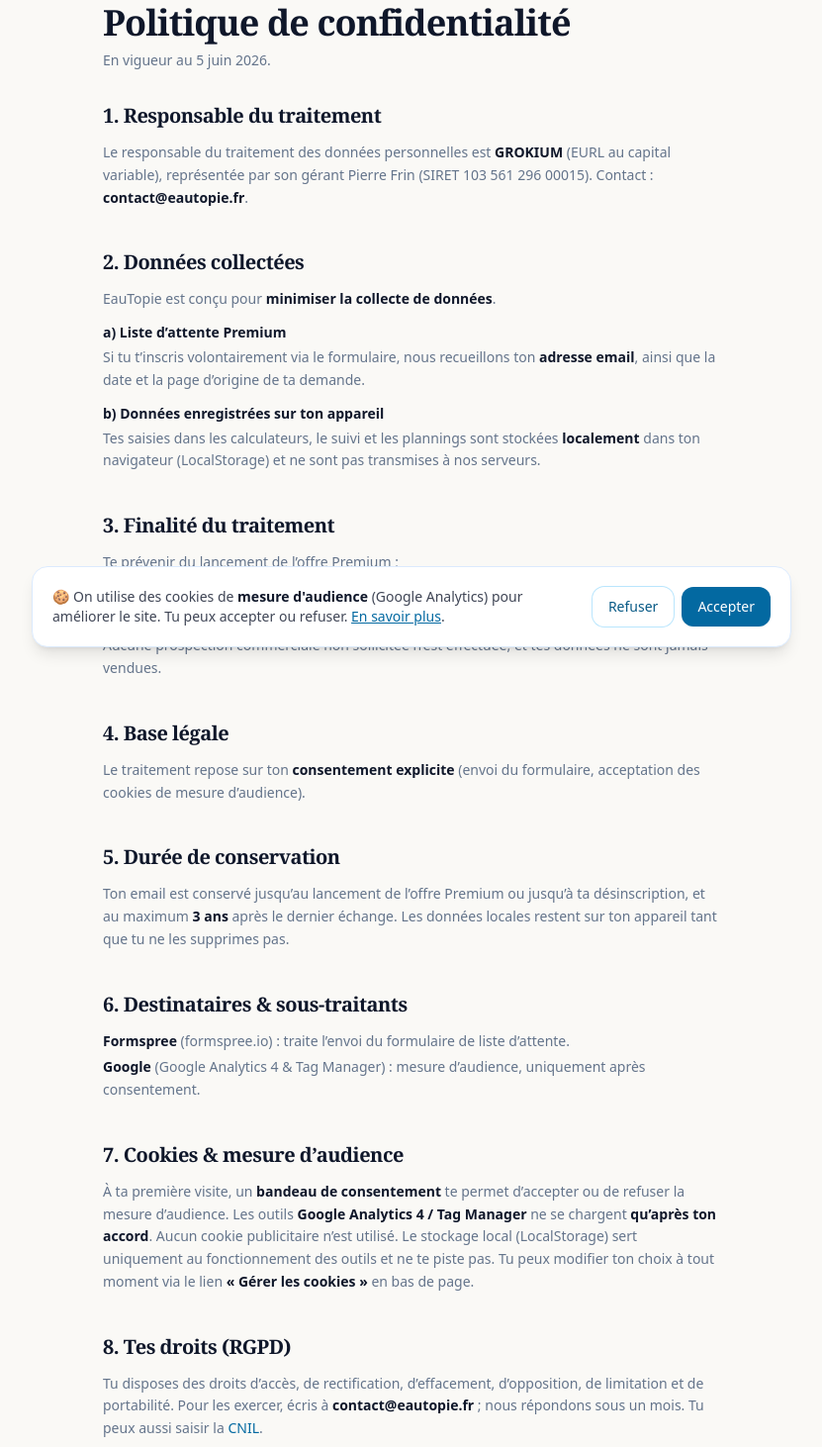
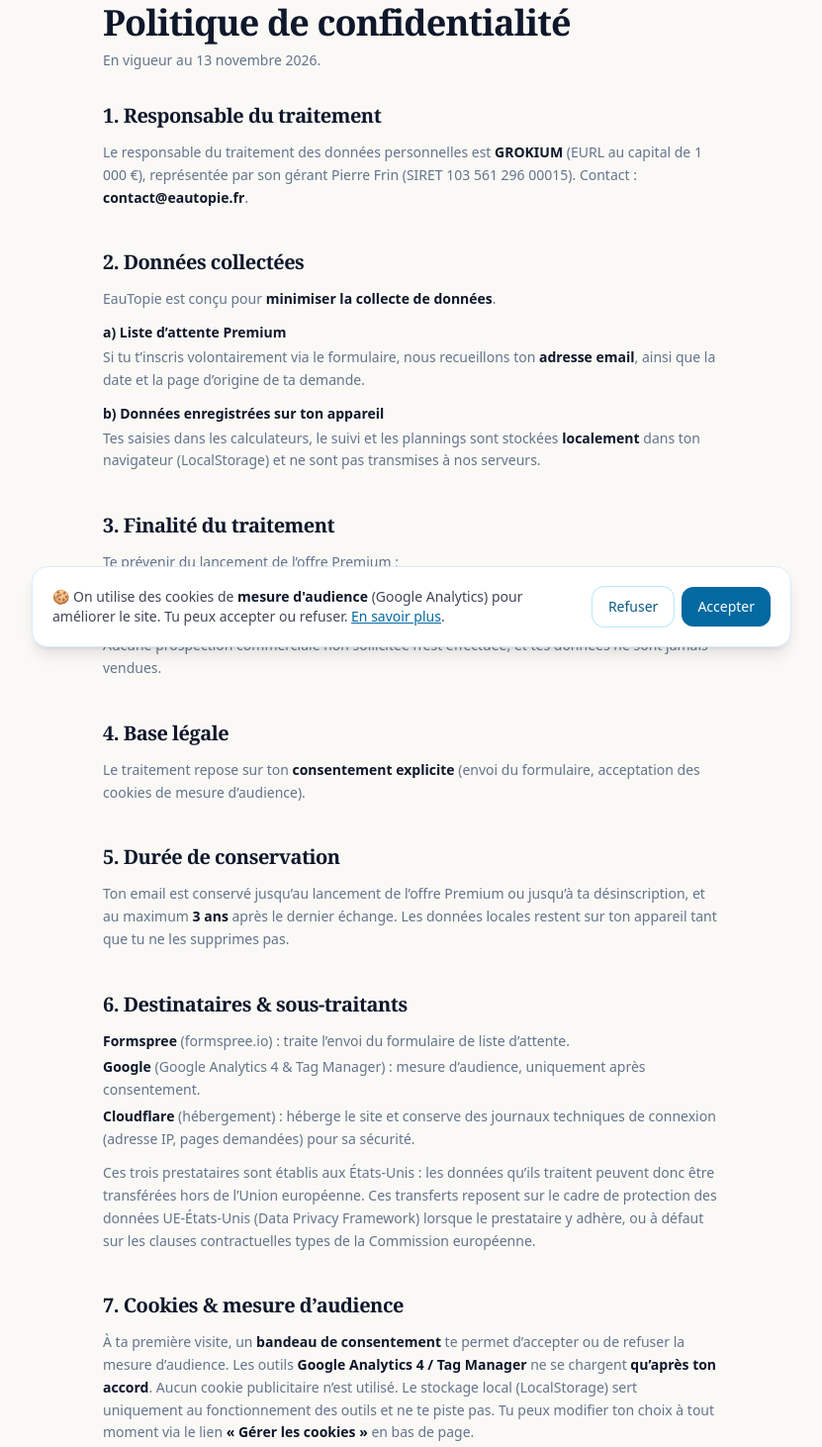
Before and after one commit to pierrefrinpro/eautopie, an Astro site: page /politique-confidentialite in a window 1280 px wide. Shown: the part 130-1592 px from the top of the page at 99% size, without its empty margins (224-1055 px from the left). Built offline with nearby package versions, Linux system fonts and the light colour scheme; Astro itself is replaced by a stand-in of ours.

Commit message:
Mentions legales alignees sur grokium.fr et transferts hors UE
Siege 14 rue Bausset Paris, RCS Paris, capital 1 000 EUR, TVA
FR78103561296. Politique de confidentialite : Cloudflare ajoute aux
sous-traitants, section transferts hors UE (DPF ou clauses types).

Co-Authored-By: Claude Opus 5.5 <noreply@anthropic.com>

```diff
--- a/src/pages/mentions-legales.astro
+++ b/src/pages/mentions-legales.astro
@@ -3,15 +3,16 @@ import BaseLayout from '../layouts/BaseLayout.astro';
 
 const societe = {
   raisonSociale: 'GROKIUM',
-  forme: 'EURL au capital variable',
+  forme: 'EURL au capital de 1 000 €',
   gerant: 'Pierre Frin',
-  siege: 'Bordeaux, Nouvelle-Aquitaine, France',
+  siege: '14 rue Bausset, 75015 Paris, France',
   siret: '103 561 296 00015',
   siren: '103 561 296',
-  rcs: 'R.C.S. Bordeaux 103 561 296',
+  rcs: 'R.C.S. Paris 103 561 296',
+  tva: 'FR78103561296',
   email: 'contact@eautopie.fr',
 };
-const majDate = '5 juin 2026';
+const majDate = '13 novembre 2026';
 ---
 
 <BaseLayout
@@ -44,6 +45,7 @@ const majDate = '5 juin 2026';
           <li>Siège social : {societe.siege}</li>
           <li>SIRET : {societe.siret}, SIREN : {societe.siren}</li>
           <li>{societe.rcs}</li>
+          <li>TVA intracommunautaire : {societe.tva}</li>
           <li>Contact : {societe.email}</li>
         </ul>
         <p class="mt-3 text-sm leading-relaxed text-gris-onde">
--- a/src/pages/politique-confidentialite.astro
+++ b/src/pages/politique-confidentialite.astro
@@ -3,12 +3,12 @@ import BaseLayout from '../layouts/BaseLayout.astro';
 
 const societe = {
   raisonSociale: 'GROKIUM',
-  forme: 'EURL au capital variable',
+  forme: 'EURL au capital de 1 000 €',
   gerant: 'Pierre Frin',
   siret: '103 561 296 00015',
   email: 'contact@eautopie.fr',
 };
-const majDate = '5 juin 2026';
+const majDate = '13 novembre 2026';
 ---
 
 <BaseLayout
@@ -120,7 +120,20 @@ const majDate = '5 juin 2026';
             <strong class="text-noir-eau">Google</strong> (Google Analytics 4 &
             Tag Manager) : mesure d’audience, uniquement après consentement.
           </li>
+          <li>
+            <strong class="text-noir-eau">Cloudflare</strong> (hébergement) :
+            héberge le site et conserve des journaux techniques de connexion
+            (adresse IP, pages demandées) pour sa sécurité.
+          </li>
         </ul>
+        <p class="mt-3 text-sm leading-relaxed text-gris-onde">
+          Ces trois prestataires sont établis aux États-Unis : les données
+          qu’ils traitent peuvent donc être transférées hors de l’Union
+          européenne. Ces transferts reposent sur le cadre de protection des
+          données UE-États-Unis (Data Privacy Framework) lorsque le prestataire
+          y adhère, ou à défaut sur les clauses contractuelles types de la
+          Commission européenne.
+        </p>
       </div>
 
       <!-- Cookies -->
```
